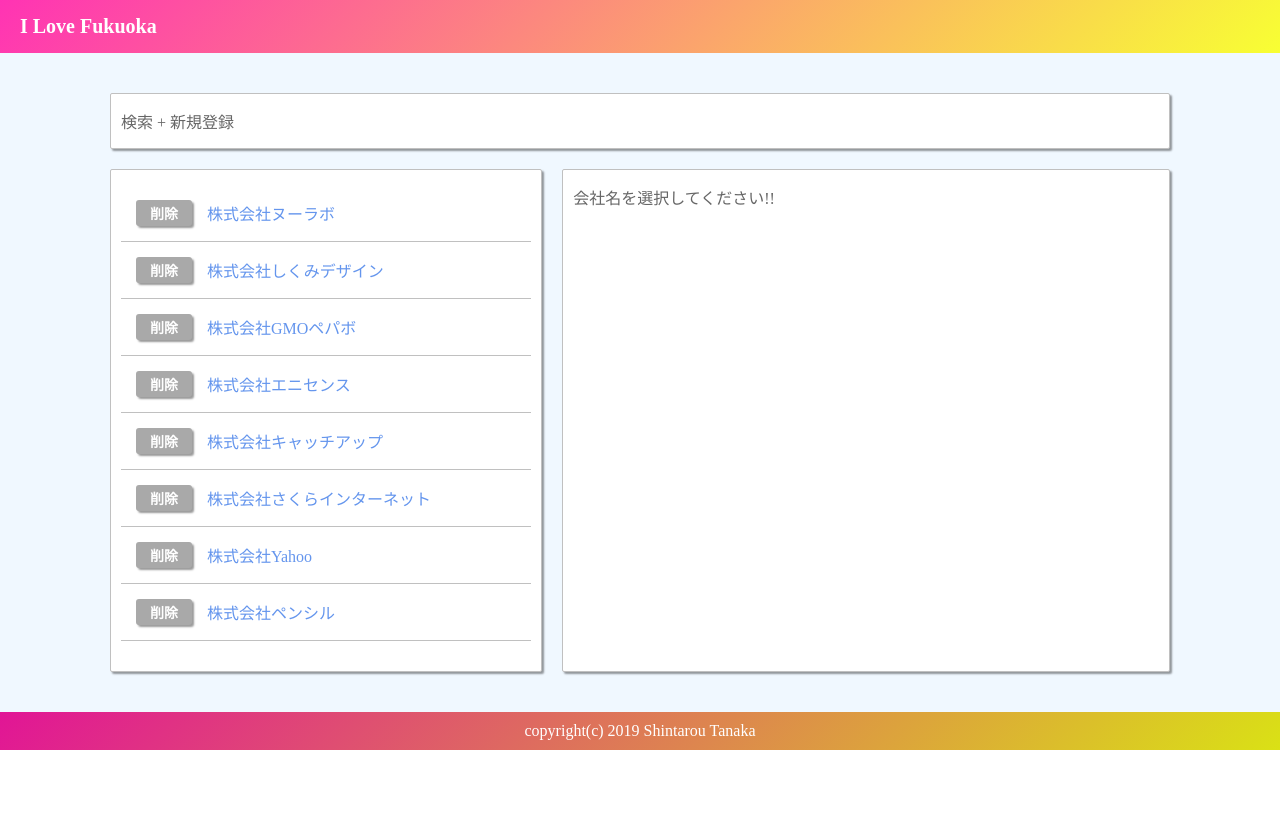
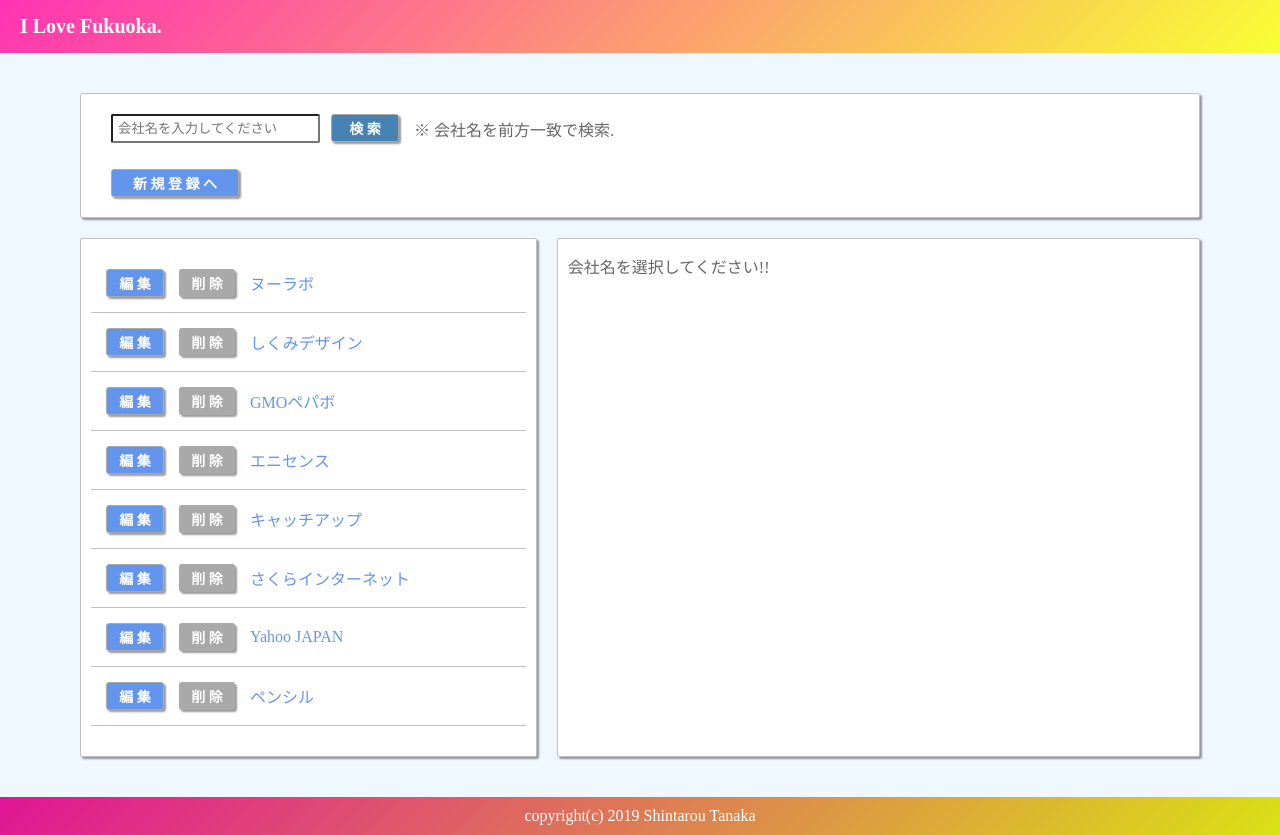
Before and after one commit to machio77777/i-love-fukuoka, a Nuxt app: page / in a window 1280 px wide. Before the commit the page ends 800 px from the top, so only its background shows below. Built offline with nearby package versions, Linux system fonts and the light colour scheme.

Commit message:
desing update

```diff
--- a/app/components/TheHeader.vue
+++ b/app/components/TheHeader.vue
@@ -1,7 +1,7 @@
 <template>
   <div id="header-container">
     <ul id="header">
-      <li><nuxt-link to="/">I Love Fukuoka</nuxt-link></li>
+      <li><nuxt-link to="/">I Love Fukuoka.</nuxt-link></li>
     </ul>
   </div>
 </template>
--- a/app/pages/index.vue
+++ b/app/pages/index.vue
@@ -1,12 +1,22 @@
 <template>
   <div class="main-container">
-    <div id="search" class="item-contents">検索 + 新規登録</div>
+    <div id="search" class="item-contents">
+      <div>
+        <ul style="margin-bottom:25px; display:flex;">
+          <li style="width:220px;"><input id="search-input" type="text" value="" placeholder="会社名を入力してください" /></li>
+          <li style="width:80px;"><div id="searchCompany" @click="searchCompany()">検 索</div></li>
+          <li><p style="padding: 3px;">※ 会社名を前方一致で検索.</p></li>
+        </ul>
+        <div id="registCompany" @click="registCompany()">新 規 登 録 へ</div>
+      </div>
+    </div>
     <div v-show="loading" class="loader"></div>
     <div v-show="!loading" class="item">
       <div id="list" class="item-contents">
         <div v-for="company in companys" :key="company.id">
           <div class="list-contents">
-            <div class="button" @click="deleteCompany(company.id)">削除</div>
+            <div class="editCompany" @click="editCompany(company.id)">編 集</div>
+            <div class="button" @click="deleteCompany(company.id)">削 除</div>
             <div id="company-link" class="company-link" @click="detailCompany(company.id)">{{ company.name }}</div>
           </div>
         </div>
@@ -23,7 +33,7 @@
         <div class="column" v-if="company.skills.length!==0">◾️使われている技術</div>
         <div v-for="skill in company.skills" :key=skill.key style="display:inline-block;">
           <div class="value skill-img">
-            <img :src=skill.path />
+            <div style="text-align:center;"><img :src=skill.path /></div>
             <p>{{ skill.key }}</p>
           </div>
         </div>
@@ -65,12 +75,25 @@ export default {
       await this.fetchCompanys()
       this.itemLoading = false
     },
-    detailCompany(companyId) {
+    async searchCompany() {
+      this.itemLoading = true
+      alert('Coming Soon....')
+      this.itemLoading = false
+    },
+    async registCompany() {
+      alert('Coming Soon....')
+    },
+    async editCompany(companyId) {
+      alert('Coming Soon....')
+    },
+    async detailCompany(companyId) {
       const idx = companyId - 1
       this.company = this.companys[idx]
     },
     async deleteCompany(companyId) {
-      alert('Hello World')
+      this.itemLoading = true
+      alert('Coming Soon....')
+      this.itemLoading = false
     },
     ...mapActions(['fetchCompanys', 'fetchCompany'])
   }
@@ -79,7 +102,7 @@ export default {
 
 <style scoped>
 .main-container {
-  padding: 30px 100px;
+  padding: 30px 70px;
   background-color: #f0f8ff;
 }
 .item-contents {
@@ -92,6 +115,52 @@ export default {
 }
 .item {
   display: flex;
+}
+#search {
+  padding: 20px 30px;
+}
+#search-input {
+  width: 200px;
+  height: 25px;
+  padding-left: 5px;
+  border-radius: 2px;
+}
+#searchCompany {
+  width: 60px;
+  padding: 3px;
+  border-radius: 3px;
+  font-size: 14px;
+  font-weight: bold;
+  text-align: center;
+  color: #ffffff;
+  border: solid 1px #a9a9a9;
+  background-color: #4682b4;
+  box-shadow: 2px 2px 2px rgba(0,0,0,0.4);
+}
+#registCompany {
+  width: 120px;
+  padding: 3px;
+  border-radius: 3px;
+  font-size: 14px;
+  font-weight: bold;
+  text-align: center;
+  color: #ffffff;
+  border: solid 1px #a9a9a9;
+  background-color: #6495ed;
+  box-shadow: 2px 2px 2px rgba(0,0,0,0.4);
+}
+.editCompany {
+  width: 50px;
+  margin-bottom: 100px;
+  padding: 3px;
+  border-radius: 3px;
+  font-size: 14px;
+  font-weight: bold;
+  text-align: center;
+  color: #ffffff;
+  border: solid 1px #a9a9a9;
+  background-color: #6495ed;
+  box-shadow: 2px 2px 2px rgba(0,0,0,0.4);
 }
 #list {
   width: 35vw;
@@ -125,7 +194,10 @@ export default {
 .value {
   font-size: 13px;
 }
-.value img {
+.value div {
+  margin: 0px !important;
+}
+.value div img {
   width: 30px;
   height: 30px;
 }
--- a/app/store/index.js
+++ b/app/store/index.js
@@ -18,7 +18,7 @@ export const actions = {
     const companys = [
       {
         id : 1,
-        name : '株式会社ヌーラボ',
+        name : 'ヌーラボ',
         address : '〒810-0041 福岡県福岡市中央区大名1-8-6 HCC BLD',
         job : '自社サービス(backlog/cacoo/typetalk)',
         skills : [
@@ -50,7 +50,7 @@ export const actions = {
       },
       {
         id : 2,
-        name : '株式会社しくみデザイン',
+        name : 'しくみデザイン',
         address : '〒812-0011 福岡市博多区博多駅前4-8-15博多鳳城ビル401',
         job : 'WEB制作会社',
         skills : [],
@@ -60,7 +60,7 @@ export const actions = {
       },
       {
         id : 3,
-        name : '株式会社GMOペパボ',
+        name : 'GMOペパボ',
         address : '〒810-0001 福岡県福岡市中央区天神2丁目7番21号 天神プライム',
         job : '自社サービス(ホスティング/EC支援/ハンドメイド)',
         skills : [],
@@ -70,7 +70,7 @@ export const actions = {
       },
       {
         id : 4,
-        name : '株式会社エニセンス',
+        name : 'エニセンス',
         address : '〒810-0001 福岡県福岡市中央区天神1-15-2 第6明星ビル8F',
         job : 'WEB制作会社',
         skills : [],
@@ -80,7 +80,7 @@ export const actions = {
       },
       {
         id : 5,
-        name : '株式会社キャッチアップ',
+        name : 'キャッチアップ',
         address : '〒810-0041 福岡市中央区大名 2-11-25 新栄ビル4F',
         job : 'WEB制作会社(baserCMS)',
         skills : [],
@@ -90,7 +90,7 @@ export const actions = {
       },
       {
         id : 6,
-        name : '株式会社さくらインターネット',
+        name : 'さくらインターネット',
         address : '〒810-0042 福岡県福岡市中央区赤坂1-12-15 読売福岡ビル 7F',
         job : '自社サービス(ホスティング)',
         skills : [],
@@ -100,7 +100,7 @@ export const actions = {
       },
       {
         id : 7,
-        name : '株式会社Yahoo',
+        name : 'Yahoo JAPAN',
         address : '〒810-0801 福岡県福岡市博多区中洲5-3-8 アクア博多 6階',
         job : '自社サービス(WEBサービス)',
         skills : [],
@@ -110,7 +110,7 @@ export const actions = {
       },
       {
         id : 8,
-        name : '株式会社ペンシル',
+        name : 'ペンシル',
         address : '〒810-0001 福岡市中央区天神1丁目3-38 天神121ビル5Ｆ',
         job : 'WEB制作会社',
         skills : [],
```
